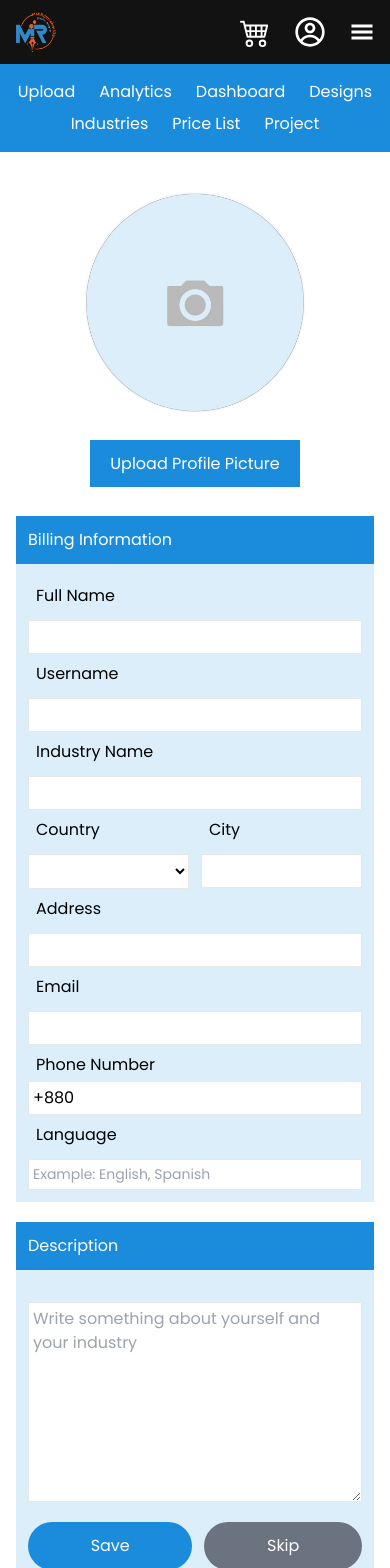
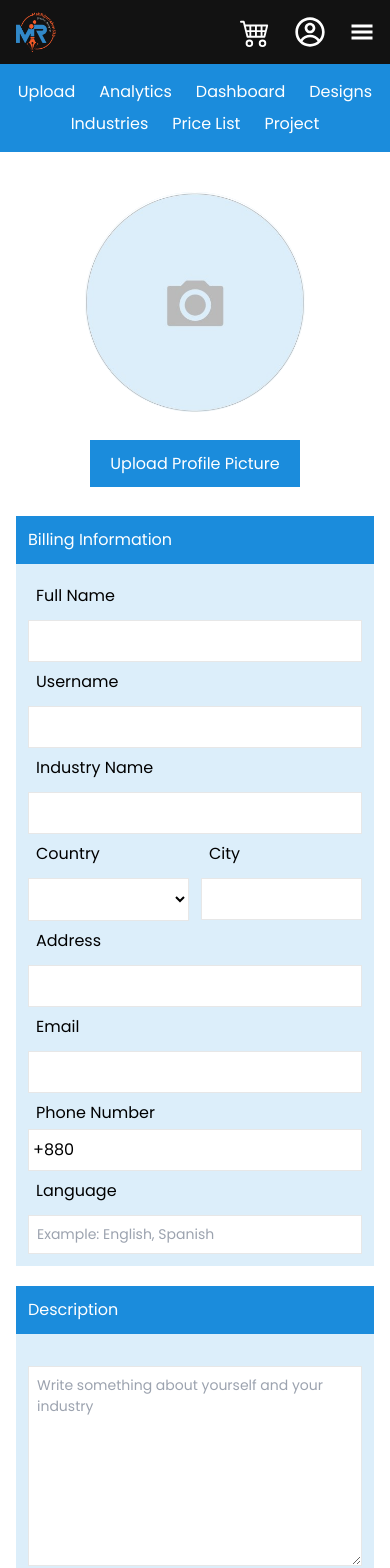
Before and after one commit to Shakiqurrahman/mr-project--fiverr-system, a React (Vite) app: page /setup-profile in a window 390 px wide. Shown: the top 1568 px of the page. Built offline with nearby package versions, Linux system fonts and the light colour scheme.

Commit message:
padding fixed of form inputs

```diff
--- a/src/components/CountryList.jsx
+++ b/src/components/CountryList.jsx
@@ -7,7 +7,7 @@ function CountryList({ country, handleChange }) {
       <select
         id="country"
         name="country"
-        className="bg-white block w-full p-1 sm:p-2 border border-solid border-[#e7e7e7] mt-3 outline-none"
+        className="bg-white block w-full p-2 border border-solid border-[#e7e7e7] mt-3 outline-none"
         value={country}
         onChange={handleChange}
       >
--- a/src/components/SignInForm.jsx
+++ b/src/components/SignInForm.jsx
@@ -37,7 +37,7 @@ function SignInForm({ handleClick }) {
         name="email"
         value={form.email}
         onChange={handleChange}
-        className="bg-white block w-full p-1 sm:p-2 border border-solid border-[#e7e7e7] mt-3 outline-none isError"
+        className="bg-white block w-full p-2 border border-solid border-[#e7e7e7] mt-3 outline-none isError"
       />
       <p className="text-red-600 text-xs mt-2 px-2 hidden">There was an error!</p>
       <label className="block px-2 pt-2">Password</label>
@@ -62,7 +62,7 @@ function SignInForm({ handleClick }) {
           name="password"
           value={form.password}
           onChange={handleChange}
-          className="bg-white block w-full p-1 sm:p-2 border border-solid border-[#e7e7e7] mt-3 z-0 outline-none"
+          className="bg-white block w-full p-2 border border-solid border-[#e7e7e7] mt-3 z-0 outline-none"
         />
         <p className="text-red-600 text-xs mt-2 px-2 hidden">There was an error!</p>
       </div>
@@ -81,7 +81,7 @@ function SignInForm({ handleClick }) {
       <button
         type="submit"
         onClick={handleSubmit}
-        className="my-4 py-1 sm:py-3 block w-full bg-primary text-white font-medium text-lg"
+        className="my-4 py-2 sm:py-3 block w-full bg-primary text-white font-medium text-lg"
       >
         Sign In
       </button>
--- a/src/index.css
+++ b/src/index.css
@@ -19,7 +19,8 @@ body {
   }
 }
 
-input:placeholder-shown{
+input:placeholder-shown,
+textarea:placeholder-shown{
   font-size: 14px;
 }
 
--- a/src/pages/Join.jsx
+++ b/src/pages/Join.jsx
@@ -16,9 +16,8 @@ function Join() {
               type="button"
               value="Sign In"
               onClick={handleClick}
-              className={`w-1/2 p-2 sm:p-4 bg-[#D1E6F9] text-base sm:text-lg font-semibold relative ${
-                tab === "Sign In" ? "active" : ""
-              }`}
+              className={`w-1/2 p-3 sm:p-4 bg-[#D1E6F9] text-base sm:text-lg font-semibold relative ${tab === "Sign In" ? "active" : ""
+                }`}
             >
               Sign In
             </button>
@@ -26,9 +25,8 @@ function Join() {
               type="button"
               value="Sign Up"
               onClick={handleClick}
-              className={`w-1/2 p-2 sm:p-4 bg-[#D1E6F9] text-base sm:text-lg font-semibold relative ${
-                tab === "Sign Up" ? "active" : ""
-              }`}
+              className={`w-1/2 p-3 sm:p-4 bg-[#D1E6F9] text-base sm:text-lg font-semibold relative ${tab === "Sign Up" ? "active" : ""
+                }`}
             >
               Sign Up
             </button>
--- a/src/pages/SetupProfile.jsx
+++ b/src/pages/SetupProfile.jsx
@@ -39,7 +39,7 @@ function SetupProfile() {
                             name="fullName"
                             value={form.fullName}
                             onChange={handleChange}
-                            className="bg-white block w-full p-1 sm:p-2 border border-solid border-[#e7e7e7] mt-3 outline-none"
+                            className="bg-white block w-full p-2 border border-solid border-[#e7e7e7] mt-3 outline-none"
                         />
                         <p className="text-red-600 text-xs mt-2 px-2 hidden">There was an error!</p>
                         <label className="block px-2 pt-2">Username</label>
@@ -48,7 +48,7 @@ function SetupProfile() {
                             name="userName"
                             value={form.userName}
                             onChange={handleChange}
-                            className="bg-white block w-full p-1 sm:p-2 border border-solid border-[#e7e7e7] mt-3 outline-none"
+                            className="bg-white block w-full p-2 border border-solid border-[#e7e7e7] mt-3 outline-none"
                         />
                         <p className="text-red-600 text-xs mt-2 px-2 hidden">There was an error!</p>
                         <label className="block px-2 pt-2">Industry Name</label>
@@ -57,7 +57,7 @@ function SetupProfile() {
                             name="industryName"
                             value={form.industryName}
                             onChange={handleChange}
-                            className="bg-white block w-full p-1 sm:p-2 border border-solid border-[#e7e7e7] mt-3 outline-none"
+                            className="bg-white block w-full p-2 border border-solid border-[#e7e7e7] mt-3 outline-none"
                         />
                         <p className="text-red-600 text-xs mt-2 px-2 hidden">There was an error!</p>
                         <div className="flex gap-3">
@@ -71,7 +71,7 @@ function SetupProfile() {
                                     name="city"
                                     value={form.city}
                                     onChange={handleChange}
-                                    className="bg-white block w-full p-1 sm:p-2 border border-solid border-[#e7e7e7] mt-3 outline-none"
+                                    className="bg-white block w-full p-2 border border-solid border-[#e7e7e7] mt-3 outline-none"
                                 />
                                 <p className="text-red-600 text-xs mt-2 px-2 hidden">There was an error!</p>
                             </div>
@@ -82,7 +82,7 @@ function SetupProfile() {
                             name="address"
                             value={form.address}
                             onChange={handleChange}
-                            className="bg-white block w-full p-1 sm:p-2 border border-solid border-[#e7e7e7] mt-3 outline-none"
+                            className="bg-white block w-full p-2 border border-solid border-[#e7e7e7] mt-3 outline-none"
                         />
                         <p className="text-red-600 text-xs mt-2 px-2 hidden">There was an error!</p>
                         <label className="block px-2 pt-2">Email</label>
@@ -91,18 +91,18 @@ function SetupProfile() {
                             name="email"
                             value={form.email}
                             onChange={handleChange}
-                            className="bg-white block w-full p-1 sm:p-2 border border-solid border-[#e7e7e7] mt-3 outline-none"
+                            className="bg-white block w-full p-2 border border-solid border-[#e7e7e7] mt-3 outline-none"
                         />
                         <p className="text-red-600 text-xs mt-2 px-2 hidden">There was an error!</p>
                         <label className="block px-2 pt-2">Phone Number</label>
                         <div className="flex mt-1">
-                            <div className="flex-shrink-0  p-1 sm:p-2 bg-white border border-[#e7e7e7] select-none border-r-0">
+                            <div className="flex-shrink-0 flex items-center p-1 sm:p-2 bg-white border border-[#e7e7e7] select-none border-r-0">
                                 +880
                             </div>
                             <input
                                 type="number"
                                 name="facebook"
-                                className="bg-white block w-full p-1 sm:p-2 px-3 sm:px-4 border border-solid border-[#e7e7e7] outline-none border-l-0"
+                                className="bg-white block w-full p-2 px-3 sm:px-4 border border-solid border-[#e7e7e7] outline-none border-l-0"
                             />
                             <p className="text-red-600 text-xs mt-2 px-2 hidden">There was an error!</p>
                         </div>
@@ -113,7 +113,7 @@ function SetupProfile() {
                             value={form.language}
                             placeholder="Example: English, Spanish"
                             onChange={handleChange}
-                            className="bg-white block w-full p-1 sm:p-2 border border-solid border-[#e7e7e7] mt-3 outline-none"
+                            className="bg-white block w-full p-2 border border-solid border-[#e7e7e7] mt-3 outline-none"
                         />
                         <p className="text-red-600 text-xs mt-2 px-2 hidden">There was an error!</p>
                     </div>
@@ -121,7 +121,7 @@ function SetupProfile() {
                 <div className="bg-[#DCEEFA] mt-5">
                     <h1 className="bg-primary text-white p-3">Description</h1>
                     <div className="px-3 py-5">
-                        <textarea name="desc" value={form.desc} onChange={handleChange} className="bg-white block w-full p-1 sm:p-2 border border-solid border-[#e7e7e7] mt-3 outline-none h-[200px] resize-y" placeholder="Write something about yourself and your industry"></textarea>
+                        <textarea name="desc" value={form.desc} onChange={handleChange} className="bg-white block w-full p-2 border border-solid border-[#e7e7e7] mt-3 outline-none h-[200px] resize-y" placeholder="Write something about yourself and your industry"></textarea>
                         <div className="flex gap-3 mt-5">
                             <button type="submit" className="flex-grow p-3 text-center text-white bg-primary rounded-3xl">Save</button>
                             <button type="button" className="flex-grow p-3 text-center text-white bg-gray-500 rounded-3xl">Skip</button>
```
Also changed, not shown: src/components/SignUpForm.jsx (+6 -6 lines).
